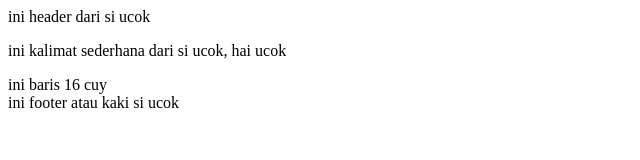
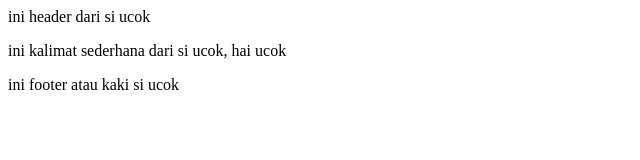
Before and after one commit to daviddenovannn/CompanyProfile, a plain HTML site: page get-contact.html in a window 1280 px wide. Shown: the whole page, without its empty margins (0-640 px from the left). Drawn offline with Linux system fonts and the light colour scheme.

Commit message:
Update get-contact.html

```diff
--- a/get-contact.html
+++ b/get-contact.html
@@ -13,7 +13,7 @@
         ini kalimat sederhana dari si ucok, hai ucok
     </p>
     <form action=" "></form>
-    <div>ini baris 16 cuy</div>
+
     <footer>
         ini footer atau kaki si ucok
     </footer>
```
